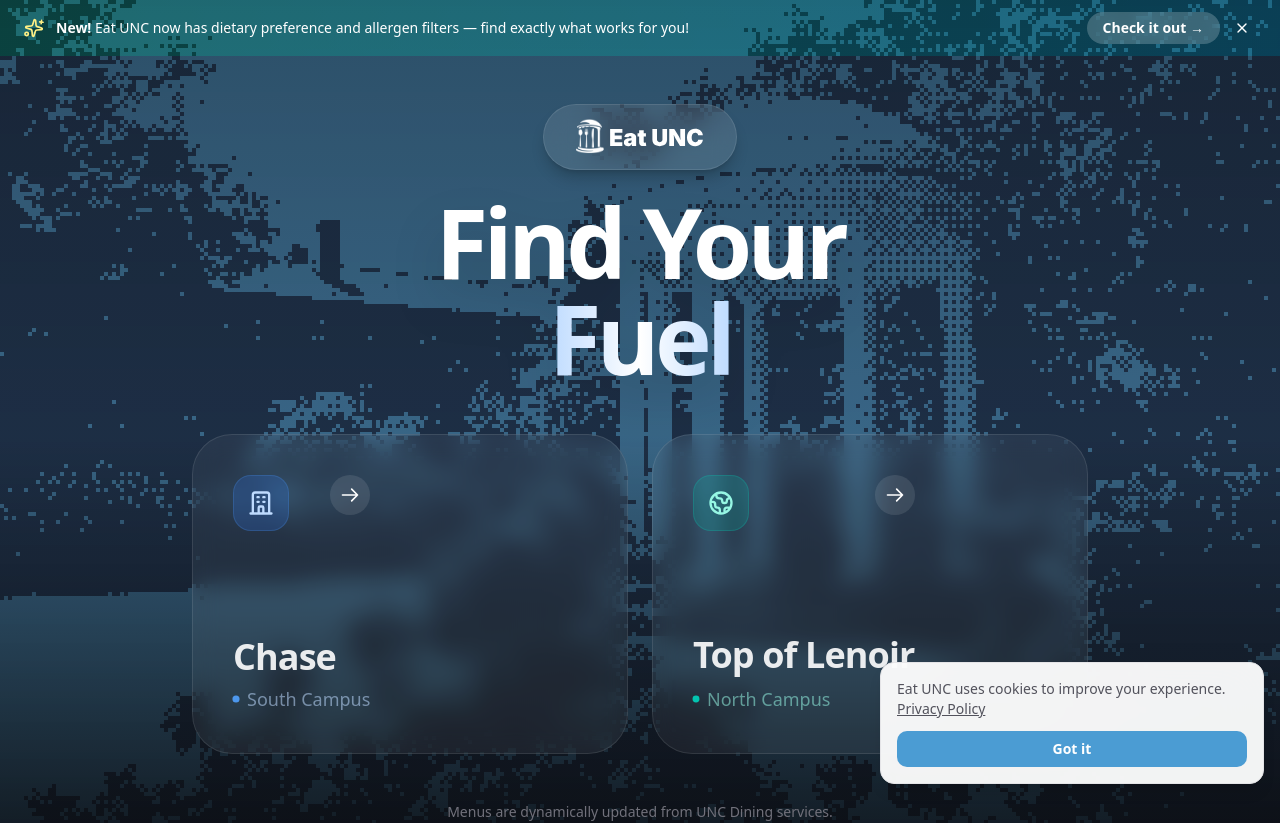
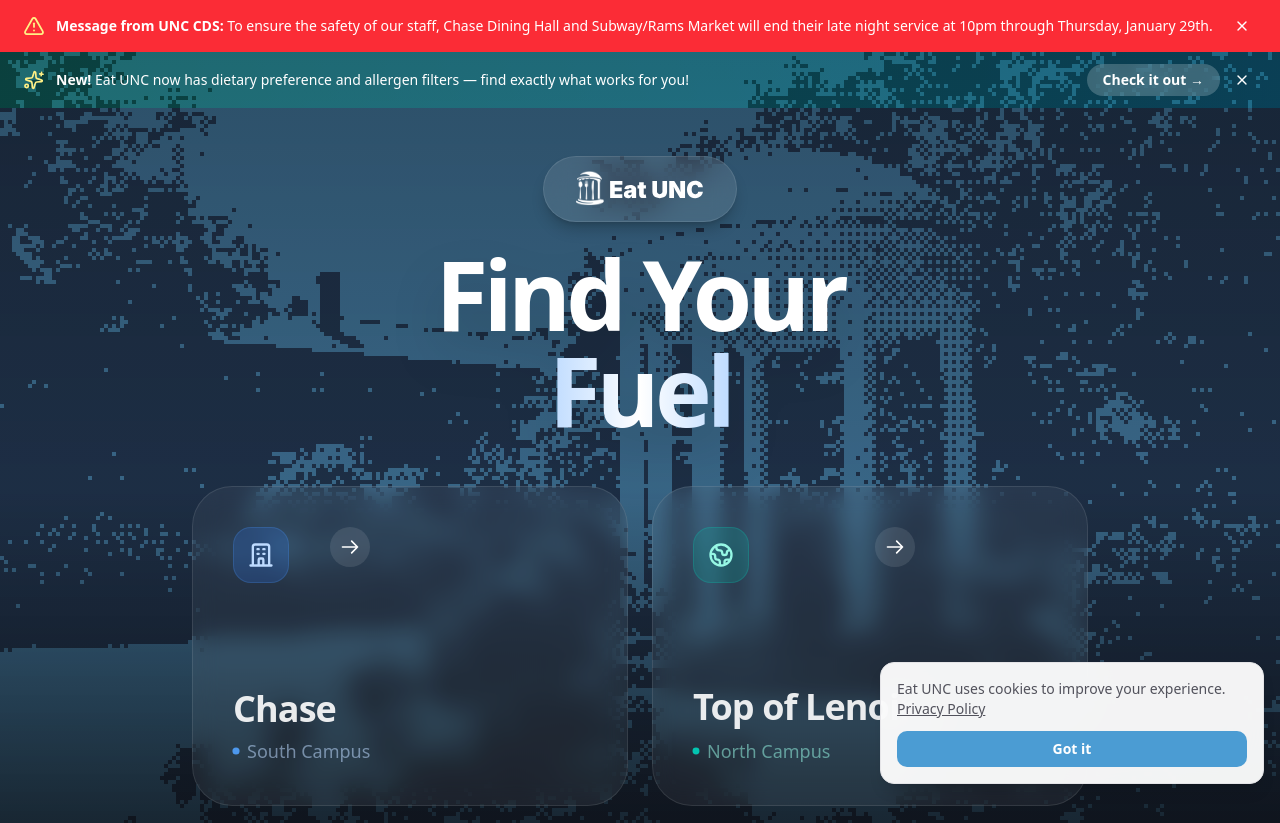
Before and after one commit to AyushSagar16/eatunc, a Next.js app: page / in a window 1280 px wide. Shown: the top 823 px of the page. Built offline with nearby package versions, Linux system fonts and the light colour scheme; no server answers.

Commit message:
added new info

```diff
--- a/src/app/layout.tsx
+++ b/src/app/layout.tsx
@@ -7,6 +7,7 @@
 import { PostHogProvider } from "@/providers/PostHogProvider";
 import CookieConsent from "@/components/CookieConsent";
 import { Analytics } from "@vercel/analytics/next";
+import CDSBanner from "@/components/CDSBanner";
 
 const inter = Inter({
   variable: "--font-inter",
@@ -42,6 +43,8 @@
     "unc dining menu",
     "chase dining hall menu",
     "lenoir dining hall menu",
+    "lenoir",
+    "chase",
     "unc dining today",
     "unc campus dining",
     // Secondary keywords
@@ -136,6 +139,7 @@
       >
         <PostHogProvider>
           <ThemeProvider>
+            <CDSBanner />
             {children}
             <Footer />
           </ThemeProvider>
--- /dev/null
+++ b/src/components/CDSBanner.tsx
@@ -0,0 +1,82 @@
+'use client'
+
+import { useState } from 'react'
+import { motion, AnimatePresence } from 'motion/react'
+import { X, AlertTriangle, Clock } from 'lucide-react'
+
+interface CDSBannerProps {
+    className?: string
+}
+
+/**
+ * CDS Safety Announcement Banner
+ * Shows important safety messages about dining hall hours
+ * Appears until January 29th, 2026
+ */
+export default function CDSBanner({ className = '' }: CDSBannerProps) {
+    // Initialize state with values from sessionStorage to avoid sync setState in effect
+    const isVisible = useState(() => {
+        if (typeof window === 'undefined') return false
+        const now = new Date()
+        const estTimeString = now.toLocaleDateString('en-CA', {
+            timeZone: 'America/New_York',
+            year: 'numeric',
+            month: '2-digit',
+            day: '2-digit'
+        }) // Returns YYYY-MM-DD
+        return estTimeString <= '2026-01-29'
+    })[0]
+
+    const [isDismissed, setIsDismissed] = useState(() => {
+        if (typeof window === 'undefined') return false
+        return sessionStorage.getItem('cds_banner_dismissed') !== null
+    })
+
+    const handleDismiss = () => {
+        setIsDismissed(true)
+        sessionStorage.setItem('cds_banner_dismissed', 'true')
+    }
+
+    if (!isVisible || isDismissed) return null
+
+    return (
+        <AnimatePresence>
+            <motion.div
+                initial={{ opacity: 0, y: -20 }}
+                animate={{ opacity: 1, y: 0 }}
+                exit={{ opacity: 0, y: -20 }}
+                transition={{ duration: 0.4, ease: [0.22, 1, 0.36, 1] }}
+                className={`w-full bg-red-500 text-white relative overflow-hidden ${className}`}
+            >
+
+                <div className="max-w-7xl mx-auto px-4 py-3 sm:px-6 relative z-10">
+                    <div className="flex items-center justify-between gap-3 flex-wrap sm:flex-nowrap">
+                        <div className="flex items-center gap-3 flex-1 min-w-0">
+                            <motion.div
+                                animate={{ scale: [1, 1.1, 1] }}
+                                transition={{ duration: 2, repeat: Infinity, repeatDelay: 3 }}
+                                className="flex-shrink-0"
+                            >
+                                <AlertTriangle className="w-5 h-5 text-yellow-200" />
+                            </motion.div>
+                            <div className="flex items-center gap-2 min-w-0">
+                                <p className="text-sm font-medium">
+                                    <span className="font-bold">Message from UNC CDS:</span>{' '}
+                                    To ensure the safety of our staff, Chase Dining Hall and Subway/Rams Market will end their late night service at 10pm through Thursday, January 29th.
+                                </p>
+                            </div>
+                        </div>
+
+                        <button
+                            onClick={handleDismiss}
+                            className="p-1.5 hover:bg-white/20 rounded-full transition-colors flex-shrink-0"
+                            aria-label="Dismiss CDS announcement"
+                        >
+                            <X className="w-4 h-4" />
+                        </button>
+                    </div>
+                </div>
+            </motion.div>
+        </AnimatePresence>
+    )
+}
```
